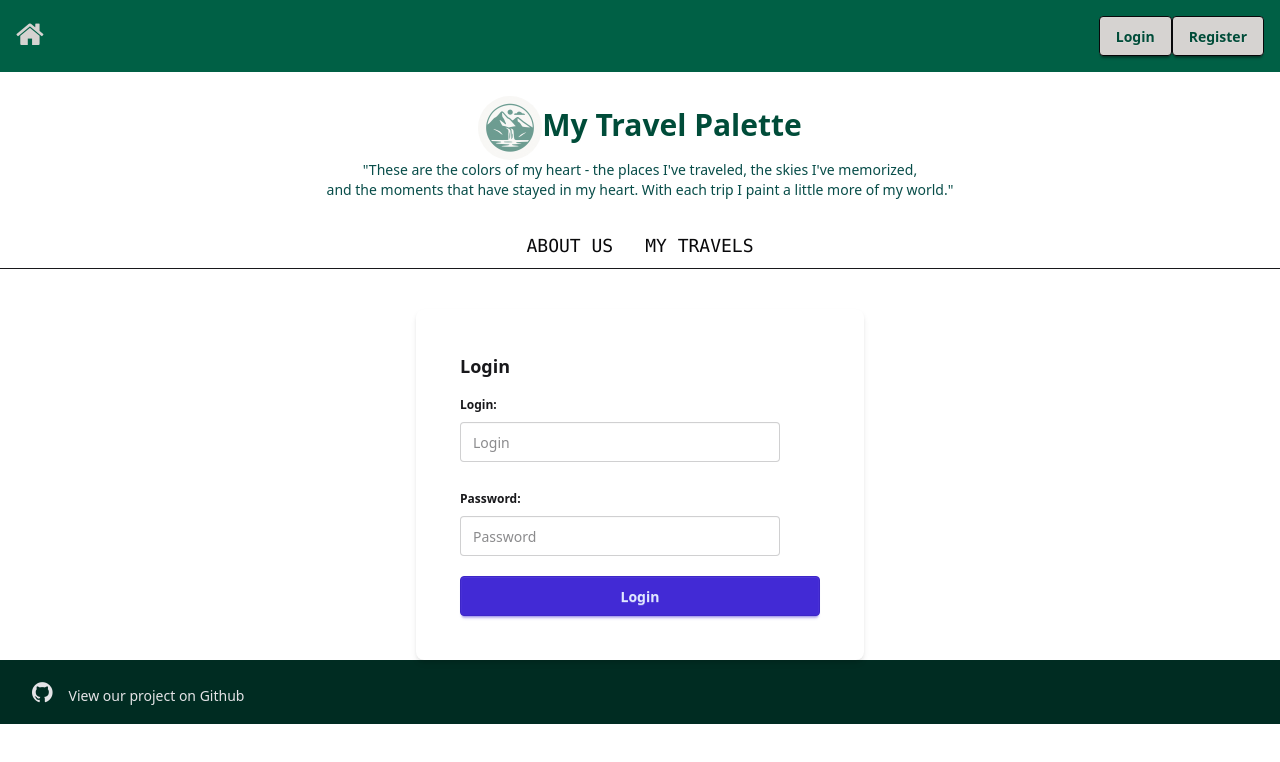
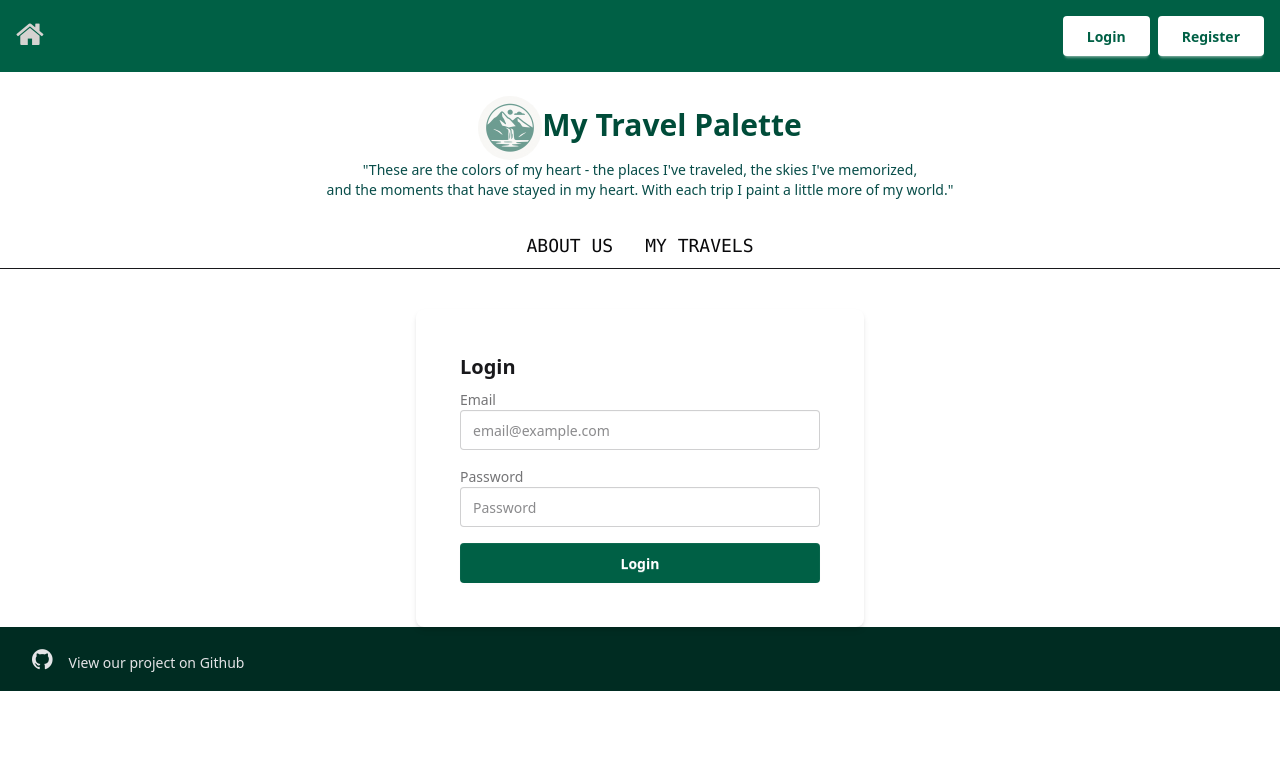
Before and after one commit to my-travel-palette/my-travel-palette, a React (Vite) app: page /log-in in a window 1280 px wide. Shown: the top 762 px of the page. Built offline with nearby package versions, Linux system fonts and the light colour scheme; no server answers.

Commit message:
refactor: optimize authentication system and clean up code

```diff
--- a/src/components/Header.jsx
+++ b/src/components/Header.jsx
@@ -22,10 +22,10 @@ function Header() {
           </NavLink>
         </div>
         <div className="flex-none">
-          <button className="btn btn-neutral bg-stone-300 text-success-content font-semibold" onClick={()=>navigate('/log-in')}>
+          <button className="btn bg-white text-emerald-800 hover:bg-gray-100 border-none font-semibold px-6 py-2 mr-2" onClick={()=>navigate('/log-in')}>
             Login
           </button>
-          <button className="btn btn-neutral bg-stone-300 text-success-content font-semibold"  onClick={()=>navigate('/sign-up')}>
+          <button className="btn bg-white text-emerald-800 hover:bg-gray-100 border-none font-semibold px-6 py-2"  onClick={()=>navigate('/sign-up')}>
             Register
           </button>
         </div>
--- a/src/firebase.js
+++ b/src/config/firebase.js
@@ -1,6 +1,6 @@
-// src/firebase.js
 import { initializeApp } from "firebase/app";
 import { getAuth } from "firebase/auth";
+import { getDatabase } from "firebase/database";
 import { initializeFirestore, persistentLocalCache, persistentMultipleTabManager } from "firebase/firestore";
 
 const firebaseConfig = {
@@ -14,6 +14,7 @@ const firebaseConfig = {
 };
 const app = initializeApp(firebaseConfig);
 export const auth = getAuth(app);
+export const database = getDatabase(app);
 export const db = initializeFirestore(app, {
   localCache: persistentLocalCache({ tabManager: persistentMultipleTabManager() })
 });
--- a/src/pages/BlogDetailPage.jsx
+++ b/src/pages/BlogDetailPage.jsx
@@ -16,8 +16,8 @@ function BlogDetailPage() {
   const [error, setError] = useState(null);
 
   const { blogId } = useParams();
-  const { currentUser, loading: loadingAuth } = useAuth();
-  const isAdmin = currentUser?.role === "user";
+  const { currentUser } = useAuth();
+  const isAdmin = currentUser?.role === "admin";
   const navigate = useNavigate();
 
   useEffect(() => {
@@ -56,7 +56,7 @@ function BlogDetailPage() {
     }
   };
 
-  if (loading || loadingAuth) {
+  if (loading) {
     return (
       <div className="min-h-screen bg-base-200 flex items-center justify-center">
         <div className="text-center">
@@ -146,11 +146,11 @@ function BlogDetailPage() {
       {/* Buttons */}
       {isAdmin && (
         <div className="pl-40 pr-40 pt-6 text-lg text-right flex justify-end gap-4 pt-4">
-          <button className="btn btn-error" onClick={deleteBlog}>
+          <button className="btn bg-red-600 hover:bg-red-700 text-white border-none" onClick={deleteBlog}>
             Delete
           </button>
           <button
-            className="btn btn-success"
+            className="btn bg-emerald-800 hover:bg-emerald-700 text-white border-none"
             onClick={() => navigate(`/blog/edit/${blogId}`)}
           >
             Edit
--- a/src/pages/BlogListPage.jsx
+++ b/src/pages/BlogListPage.jsx
@@ -12,8 +12,8 @@ function BlogListPage() {
   const [error, setError] = useState(null);
   const { travelId } = useParams();
   const navigate = useNavigate();
-  const { currentUser, loading: loadingAuth } = useAuth();
-  const isAdmin = currentUser?.role === "user";
+  const { currentUser } = useAuth();
+  const isAdmin = currentUser?.role === "admin";
 
   useEffect(() => {
     setLoading(true);
@@ -70,7 +70,7 @@ function BlogListPage() {
       });
   };
 
-  if (loading || loadingAuth) {
+  if (loading) {
     return (
       <div className="min-h-screen bg-base-200 flex items-center justify-center">
         <div className="text-center">
@@ -102,7 +102,7 @@ function BlogListPage() {
             <span>{error}</span>
           </div>
           <button
-            className="btn btn-primary mt-4"
+            className="btn bg-emerald-800 hover:bg-emerald-700 text-white border-none mt-4"
             onClick={() => window.location.reload()}
           >
             Try Again
@@ -112,7 +112,7 @@ function BlogListPage() {
     );
   }
 
-  console.log(JSON.stringify(currentUser))
+
   return (
     <div className="p-3">
       <h1 className="text-3xl font-bold mb-4 text-center text-teal-700 ">
@@ -124,8 +124,8 @@ function BlogListPage() {
           <i className="fa fa-chevron-left p-2" aria-hidden="true"></i>Back
         </Link>
         {isAdmin && (
-          <Link to={`/add-blog`} className="text-xl p-5 link link-accent">
-            <i className="fa fa-plus p-2" aria-hidden="true"></i>Add New Blog
+          <Link to={`/add-blog/${travelId}`} className="btn bg-emerald-800 hover:bg-emerald-700 text-white border-none text-base px-4 py-2">
+            <i className="fa fa-plus mr-2" aria-hidden="true"></i>Add New Blog
           </Link>
         )}
 
@@ -133,7 +133,23 @@ function BlogListPage() {
         {currentUser?.role === "user" && <CommentSection blogId={blogId} />}*/}
       </div>
       <div className="grid grid-cols-1 md:grid-cols-3 gap-1 p-5">
-        {blogList.map((blog) => {
+        {blogList.length === 0 ? (
+          <div className="col-span-full flex items-center justify-center min-h-[400px]">
+            <div className="text-center">
+              <svg xmlns="http://www.w3.org/2000/svg" className="h-16 w-16 mx-auto text-gray-400 mb-4" fill="none" viewBox="0 0 24 24" stroke="currentColor">
+                <path strokeLinecap="round" strokeLinejoin="round" strokeWidth={2} d="M19 20H5a2 2 0 01-2-2V6a2 2 0 012-2h10a2 2 0 012 2v1m2 13a2 2 0 01-2-2V7m2 13a2 2 0 002-2V9a2 2 0 00-2-2h-2m-4-3H9M7 16h6M7 8h6v4H7V8z" />
+              </svg>
+              <h3 className="text-lg font-semibold text-gray-600 mb-2">No blogs found</h3>
+              <p className="text-gray-500 mb-4">Share your travel experiences by creating your first blog post.</p>
+              {isAdmin && (
+                <Link to={`/add-blog/${travelId}`} className="btn bg-emerald-800 hover:bg-emerald-700 text-white border-none">
+                  <i className="fa fa-plus mr-2" aria-hidden="true"></i>Add New Blog
+                </Link>
+              )}
+            </div>
+          </div>
+        ) : (
+          blogList.map((blog) => {
             return (
               <div key={blog.id} className="card bg-base-300 w-96 shadow-sm">
                 {isAdmin && (
@@ -164,6 +180,9 @@ function BlogListPage() {
                       src={blog.imageUrl}
                       className="w-full h-full object-cover"
                       onClick={() => handleBlogClick(blog.id)}
+                      onError={(e) => {
+                        e.target.src = "https://via.placeholder.com/400x200?text=Image+Not+Found";
+                      }}
                     />
                   </figure>
                   <div className="card-body">
@@ -173,7 +192,8 @@ function BlogListPage() {
                 </Link>
               </div>
             );
-        })}
+          })
+        )}
       </div>
     </div>
   );
--- a/src/pages/LogIn.jsx
+++ b/src/pages/LogIn.jsx
@@ -1,10 +1,10 @@
-import { auth } from "../firebase";
+import { auth } from "../config/firebase";
 import { useState } from "react";
 import { signInWithEmailAndPassword } from "firebase/auth";
 import { useNavigate } from "react-router-dom";
 
 function LogIn() {
-  const [login, setLogin] = useState("");
+  const [email, setEmail] = useState("");
   const [password, setPassword] = useState("");
   const [error, setError] = useState("");
   const [loading, setLoading] = useState(false);
@@ -16,7 +16,7 @@ function LogIn() {
     setLoading(true);
     setError("");
 
-    signInWithEmailAndPassword(auth, login, password)
+    signInWithEmailAndPassword(auth, email, password)
       .then((response) => {
         console.log(response);
         navigate("/");
@@ -33,33 +33,39 @@ function LogIn() {
   return (
     <div className="card w-full max-w-md bg-base-100 shadow-md p-5 mx-auto mt-10">
       <div className="card-body">
-        <h2 className="card-title">Login</h2>
+        <h2 className="card-title text-xl">Login</h2>
 
         {error && <div className="text-red-500 text-center mb-2">{error}</div>}
 
         <form onSubmit={handleLogin} className="space-y-4">
-          <fieldset className="fieldset">
-            <legend className="fieldset-legend">Login:</legend>
+          <div>
+            <label className="label">Email</label>
             <input
-              type="text"
-              className="input"
-              placeholder="Login"
-              value={login}
-              onChange={(e) => setLogin(e.target.value)}
+              type="email"
+              className="input input-bordered w-full"
+              placeholder="email@example.com"
+              value={email}
+              onChange={(e) => setEmail(e.target.value)}
+              required
             />
-          </fieldset>
+          </div>
 
-          <fieldset className="fieldset">
-            <legend className="fieldset-legend">Password:</legend>
+          <div>
+            <label className="label">Password</label>
             <input
-              type="text"
-              className="input"
+              type="password"
+              className="input input-bordered w-full"
               placeholder="Password"
               value={password}
               onChange={(e) => setPassword(e.target.value)}
+              required
             />
-          </fieldset>
-          <button className="btn btn-primary w-full" disabled={loading}>
+          </div>
+
+          <button
+            className="btn bg-emerald-800 hover:bg-emerald-700 text-white border-none w-full"
+            disabled={loading}
+          >
             {loading ? "Logging in..." : "Login"}
           </button>
         </form>
--- a/src/pages/TravelListPage.jsx
+++ b/src/pages/TravelListPage.jsx
@@ -8,8 +8,8 @@ function TravelListPage() {
   const [travelList, setTravelList] = useState([]);
   const [loading, setLoading] = useState(true);
   const [error, setError] = useState(null);
-  const { currentUser, loading: loadingAuth } = useAuth();
-  const isAdmin = currentUser?.role === "user";
+  const { currentUser } = useAuth();
+  const isAdmin = currentUser?.role === "admin";
 
   useEffect(() => {
     setLoading(true);
@@ -46,7 +46,7 @@ function TravelListPage() {
       });
   };
 
-  if (loading || loadingAuth) {
+  if (loading) {
     return (
       <div className="min-h-screen bg-base-200 flex items-center justify-center">
         <div className="text-center">
@@ -62,23 +62,11 @@ function TravelListPage() {
       <div className="min-h-screen bg-base-200 flex items-center justify-center">
         <div className="text-center">
           <div className="alert alert-error max-w-md">
-            <svg
-              xmlns="http://www.w3.org/2000/svg"
-              className="stroke-current shrink-0 h-6 w-6"
-              fill="none"
-              viewBox="0 0 24 24"
-            >
-              <path
-                strokeLinecap="round"
-                strokeLinejoin="round"
-                strokeWidth="2"
-                d="M12 9v2m0 4h.01m-6.938 4h13.856c1.54 0 2.502-1.667 1.732-2.5L13.732 4c-.77-.833-1.964-.833-2.732 0L3.732 16.5c-.77.833.192 2.5 1.732 2.5z"
-              />
-            </svg>
+            <svg xmlns="http://www.w3.org/2000/svg" className="stroke-current shrink-0 h-6 w-6" fill="none" viewBox="0 0 24 24"><path strokeLinecap="round" strokeLinejoin="round" strokeWidth="2" d="M12 9v2m0 4h.01m-6.938 4h13.856c1.54 0 2.502-1.667 1.732-2.5L13.732 4c-.77-.833-1.964-.833-2.732 0L3.732 16.5c-.77.833.192 2.5 1.732 2.5z" /></svg>
             <span>{error}</span>
           </div>
           <button
-            className="btn btn-primary mt-4"
+            className="btn bg-emerald-800 hover:bg-emerald-700 text-white border-none mt-4"
             onClick={() => window.location.reload()}
           >
             Try Again
@@ -98,13 +86,29 @@ function TravelListPage() {
           <i className="fa fa-chevron-left p-2" aria-hidden="true"></i>Back
         </Link>
         {isAdmin && (
-          <Link to={`/new-travel`} className="text-xl p-5 link link-accent">
-            <i className="fa fa-plus p-2" aria-hidden="true"></i>Add New Country
+          <Link to={`/new-travel`} className="btn bg-emerald-800 hover:bg-emerald-700 text-white border-none text-base px-4 py-2">
+            <i className="fa fa-plus mr-2" aria-hidden="true"></i>Add New Country
           </Link>
         )}
       </div>
       <div className="grid grid-cols-1 md:grid-cols-3 gap-1 p-5">
-        {travelList.map((travel) => {
+        {travelList.length === 0 ? (
+          <div className="col-span-full flex items-center justify-center min-h-[400px]">
+            <div className="text-center">
+              <svg xmlns="http://www.w3.org/2000/svg" className="h-16 w-16 mx-auto text-gray-400 mb-4" fill="none" viewBox="0 0 24 24" stroke="currentColor">
+                <path strokeLinecap="round" strokeLinejoin="round" strokeWidth={2} d="M3.055 11H5a2 2 0 012 2v1a2 2 0 002 2 2 2 0 012 2v2.945M8 3.935V5.5A2.5 2.5 0 0010.5 8h.5a2 2 0 012 2 2 2 0 104 0 2 2 0 012-2h1.064M15 20.488V18a2 2 0 012-2h3.064M21 12a9 9 0 11-18 0 9 9 0 0118 0z" />
+              </svg>
+              <h3 className="text-lg font-semibold text-gray-600 mb-2">No travels found</h3>
+              <p className="text-gray-500 mb-4">Start your journey by adding your first travel destination.</p>
+              {isAdmin && (
+                <Link to="/new-travel" className="btn bg-emerald-800 hover:bg-emerald-700 text-white border-none">
+                  <i className="fa fa-plus mr-2" aria-hidden="true"></i>Add New Country
+                </Link>
+              )}
+            </div>
+          </div>
+        ) : (
+          travelList.map((travel) => {
             return (
               <div
                 key={travel.id}
@@ -124,6 +128,9 @@ function TravelListPage() {
                       src={travel.imageUrl}
                       alt={travel.title}
                       className="w-full h-full object-cover"
+                      onError={(e) => {
+                        e.target.src = "https://via.placeholder.com/400x200?text=Image+Not+Found";
+                      }}
                     />
                   </figure>
                   <div className="card-body">
@@ -132,7 +139,8 @@ function TravelListPage() {
                 </Link>
               </div>
             );
-        })}
+          })
+        )}
       </div>
     </div>
   );
```
Also changed, not shown: src/contexts/AuthContext.jsx (+21 -13 lines), src/pages/SignUp.jsx (+5 -19 lines). Lines whose indentation alone changed are shown as unchanged.
